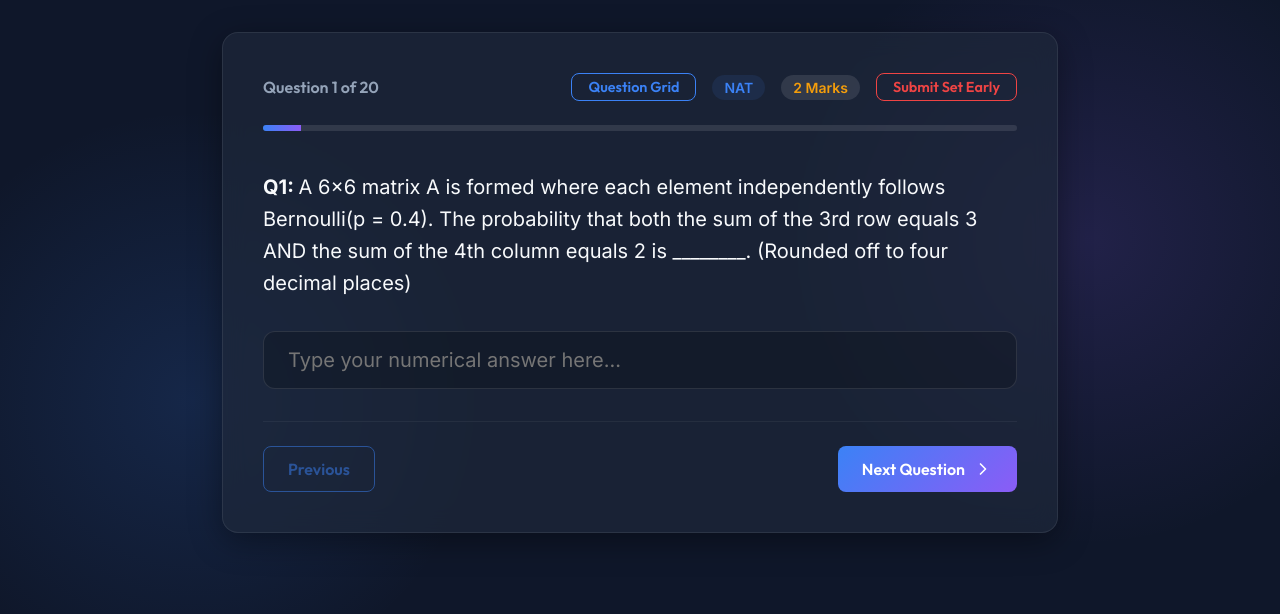
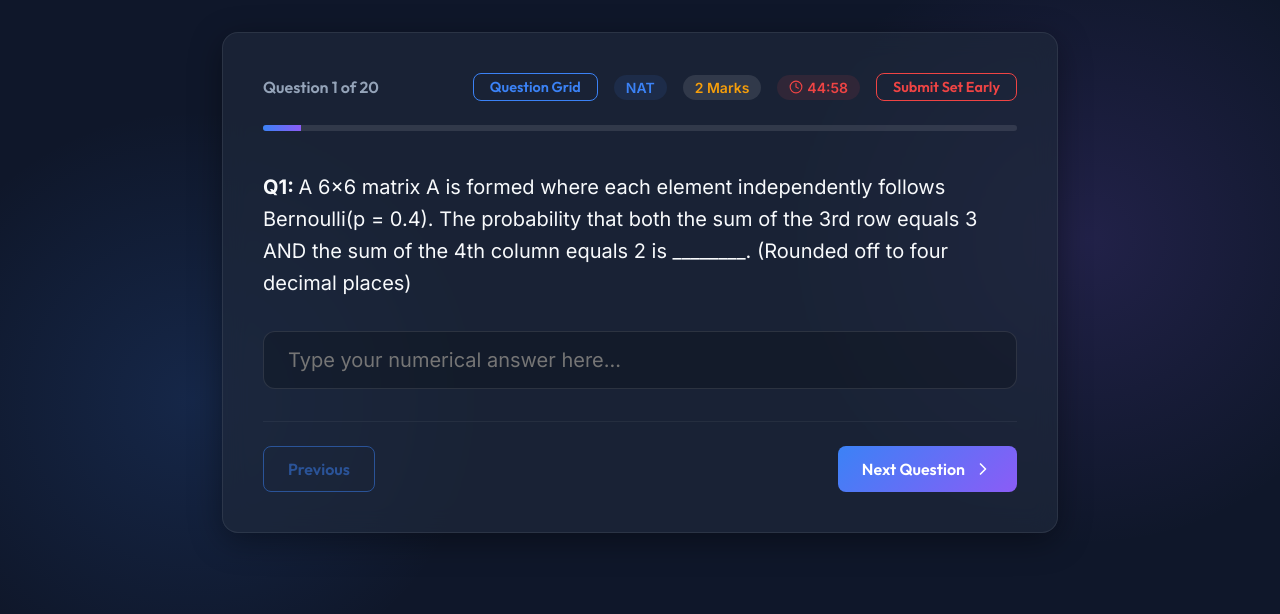
Before and after one commit to aditya-1509/math_probab, a React (Vite) app: page / in a window 1280 px wide. Both pictures are taken after a click on the button "Start Quiz". Shown: the top 614 px of the page. Built offline with nearby package versions, Linux system fonts and the light colour scheme.

Commit message:
feat: add 45-minute countdown timer per block

```diff
--- a/src/components/Quiz.tsx
+++ b/src/components/Quiz.tsx
@@ -1,4 +1,4 @@
-import { useState } from 'react';
+import { useState, useEffect } from 'react';
 import type { Question, Answers } from '../types';
 
 interface QuizProps {
@@ -10,8 +10,28 @@ export const Quiz: React.FC<QuizProps> = ({ questions, onSubmit }) => {
   const [currentIndex, setCurrentIndex] = useState(0);
   const [answers, setAnswers] = useState<Answers>({});
   const [showPalette, setShowPalette] = useState(false);
+  const [timeLeft, setTimeLeft] = useState(45 * 60);
   const question = questions[currentIndex];
   const currentAnswer = answers[question.id] || (question.type === 'MSQ' ? [] : '');
+
+  useEffect(() => {
+    if (timeLeft <= 0) {
+      onSubmit(answers);
+      return;
+    }
+
+    const timerId = setInterval(() => {
+      setTimeLeft(prev => prev - 1);
+    }, 1000);
+
+    return () => clearInterval(timerId);
+  }, [timeLeft, answers, onSubmit]);
+
+  const formatTime = (seconds: number) => {
+    const m = Math.floor(seconds / 60);
+    const s = seconds % 60;
+    return `${m.toString().padStart(2, '0')}:${s.toString().padStart(2, '0')}`;
+  };
 
   const handleOptionClick = (optionId: string) => {
     if (question.type === 'MCQ') {
@@ -61,6 +81,10 @@ export const Quiz: React.FC<QuizProps> = ({ questions, onSubmit }) => {
             {question.type}
           </div>
           <div className="quiz-marks">{question.marks} {question.marks === 1 ? 'Mark' : 'Marks'}</div>
+          <div className="quiz-marks" style={{ background: 'rgba(239, 68, 68, 0.1)', color: 'var(--error)', display: 'flex', alignItems: 'center', gap: '0.25rem' }}>
+            <svg width="14" height="14" viewBox="0 0 24 24" fill="none" stroke="currentColor" strokeWidth="2" strokeLinecap="round" strokeLinejoin="round"><circle cx="12" cy="12" r="10"></circle><polyline points="12 6 12 12 16 14"></polyline></svg>
+            {formatTime(timeLeft)}
+          </div>
           <button className="btn btn-outline" style={{ padding: '0.25rem 1rem', fontSize: '0.9rem', borderColor: 'var(--error)', color: 'var(--error)' }} onClick={handleSubmit}>
             Submit Set Early
           </button>
```
